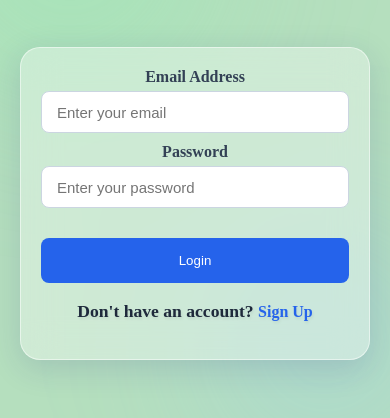
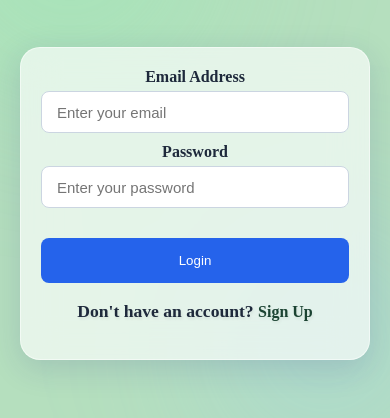
Before and after one commit to hafsa-nazir03/tasbeeh-tracker-frontend, a plain HTML site: page login.html in a window 390 px wide. Shown: the part 120-538 px from the top of the page. Drawn offline with Linux system fonts and the light colour scheme; a web font is replaced by a local one.

Commit message:
UI improvement

```diff
--- a/login.css
+++ b/login.css
@@ -40,7 +40,7 @@ p{
 }
 
 .login-form{
-    background: rgba(255, 255, 255, 0.35);
+    background: rgba(255, 255, 255, 0.65);
     backdrop-filter: blur(18px);
     -webkit-backdrop-filter: blur(18px);
     border: 1px solid rgba(255, 255, 255, 0.5);
@@ -95,22 +95,21 @@ box-shadow: 0 10px 15px -3px rgba(30,70,32,0.35);
 }
 
 label{
-    color: #334155;
+    color: #1E293B;
     font-weight: 600;
     margin-bottom: 5px;
 }
 
 a{/* anchor tag is by default block or inblock*/
-    color:#2563EB ;
+    color:#1b4332 ;
     text-decoration: none;
     font-weight: 600;
     font-size: 1rem;
     transition: 0.3s ease;
-    font-size: 1rem;
 }
 
 a:hover{
-   color:  #1D4ED8;
+   color:   #143d2c;
    opacity: 0.85;
   text-decoration: underline;
 }
--- a/login.html
+++ b/login.html
@@ -9,6 +9,7 @@
     <link rel="icon" type="images/png" href="images/Login.png"  alt="Tasbeeh Login logo">
 </head>
 <body>
+    <main>
     <h1 class="first-heading">Login to Account</h1>
     <div class="blob blob-1"></div>
     <div class="blob blob-2"></div>
@@ -28,6 +29,7 @@
         <button class="login-button">Login</button>
         <p>Don't have an account? <a href="signup.html">Sign Up</a></p>
     </form>
+    </main>
     <script src="config.js"></script>
      <script type="module" src="login.js"></script>
 </body>
--- a/virtues.css
+++ b/virtues.css
@@ -137,7 +137,7 @@ a:hover{
 
     h1{
         font-size: 2rem;
-        margin: 25px 0;
+
     }
 
     .signUp-form{
@@ -162,7 +162,11 @@ a:hover{
 
     a{
         display: block;
+        margin: 0px auto 10px;
+        padding: 10px 16px;
         box-sizing: border-box;
+        width: fit-content;
+        margin-bottom: 25px;
     }
 
 }
```
